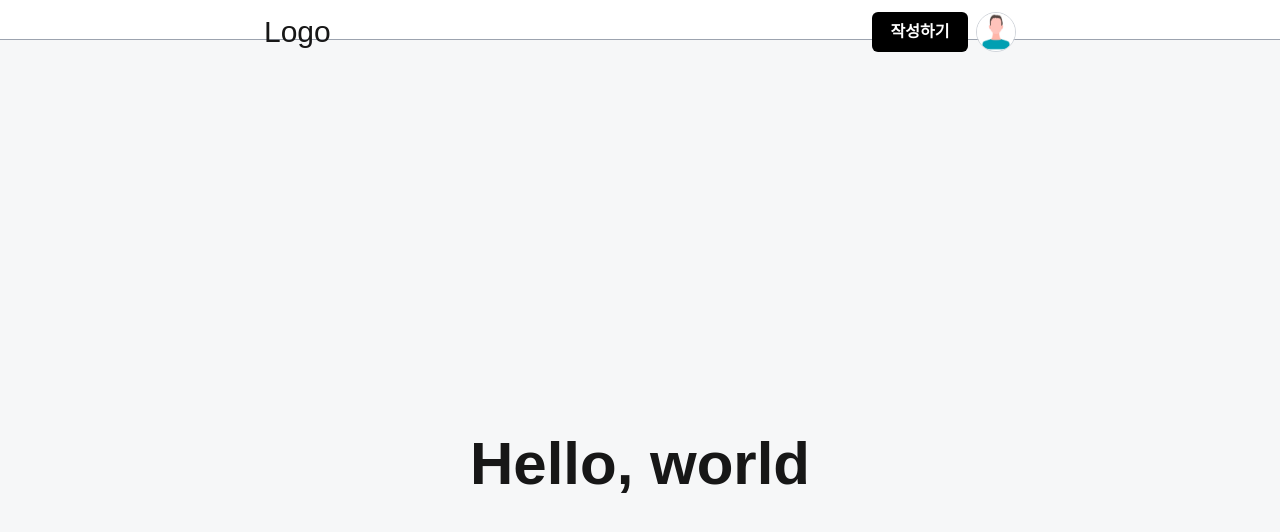
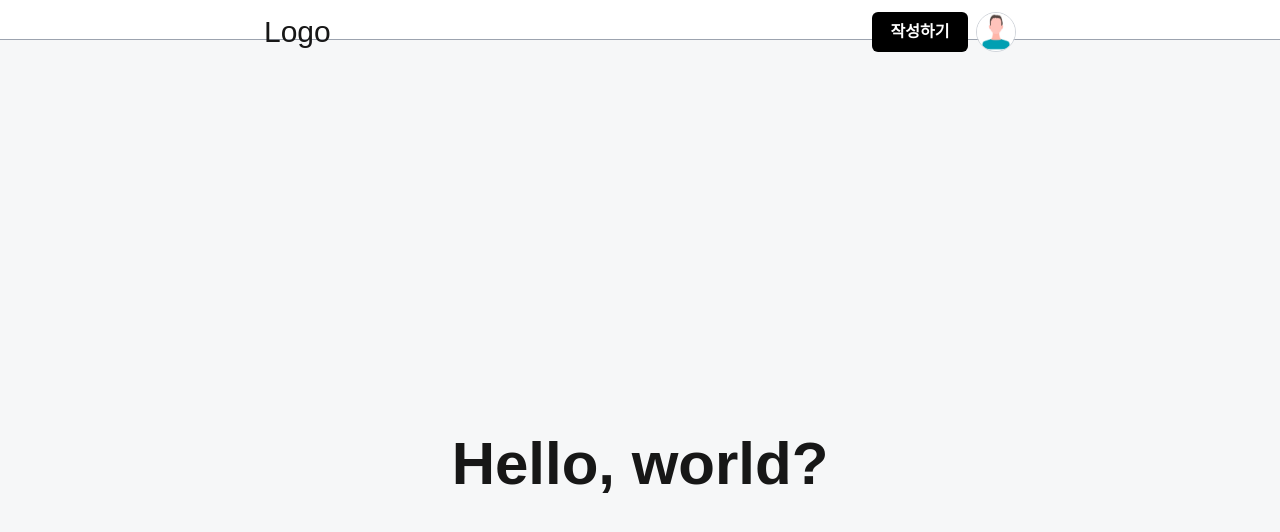
Before and after one commit to RyuJaeJeong/next-blog, a Next.js app: page / in a window 1280 px wide. Shown: the top 532 px of the page. Built offline with nearby package versions, Linux system fonts and the light colour scheme.

Commit message:
Update page.js

```diff
--- a/src/app/page.js
+++ b/src/app/page.js
@@ -2,7 +2,7 @@ export default function Home() {
   return (
     <div className={"flex w-full h-screen items-center"}>
         <div className={"w-full h-auto text-center"}>
-            <p className={"text-6xl font-bold"}>Hello, world</p>
+            <p className={"text-6xl font-bold"}>Hello, world?</p>
         </div>
     </div>
   );
```
